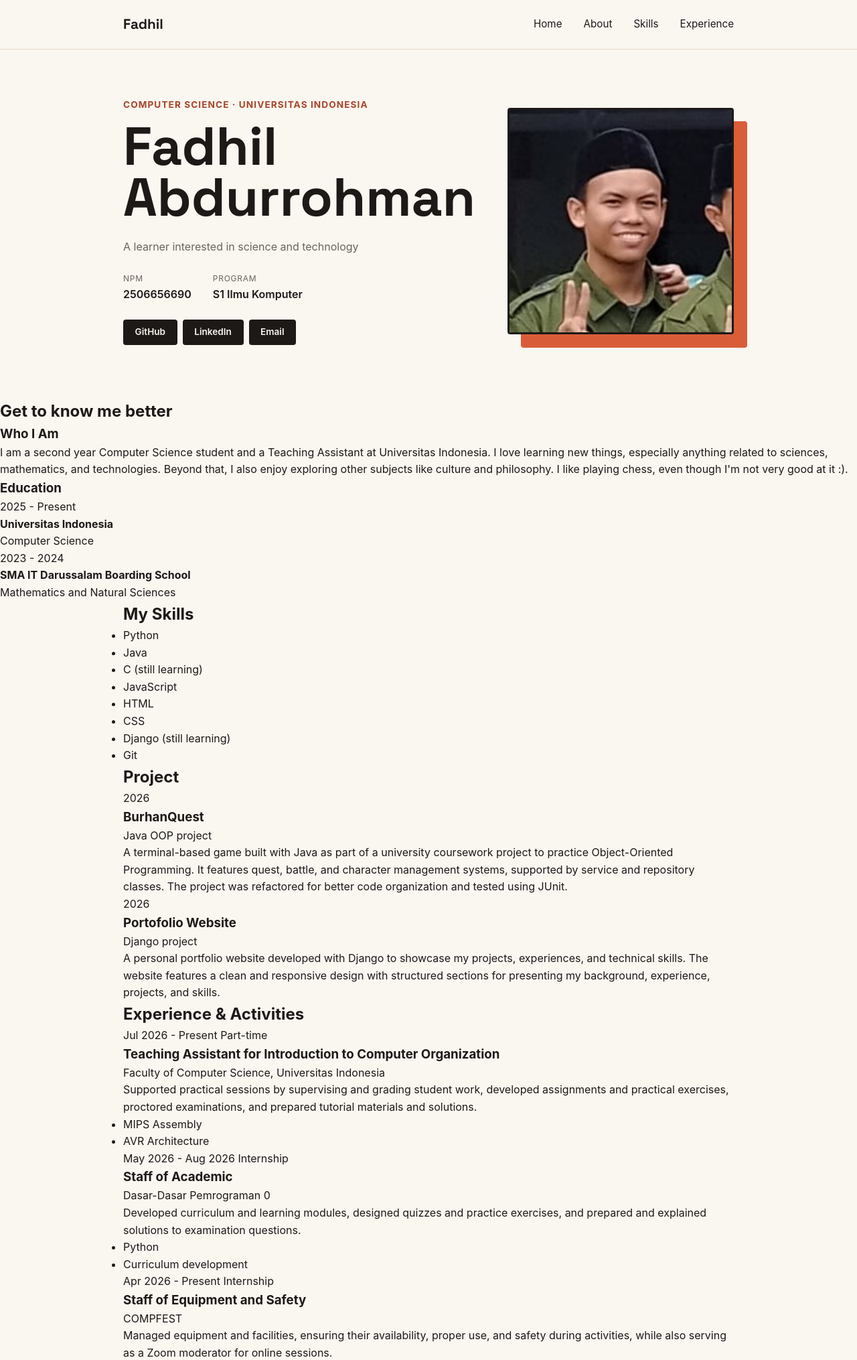
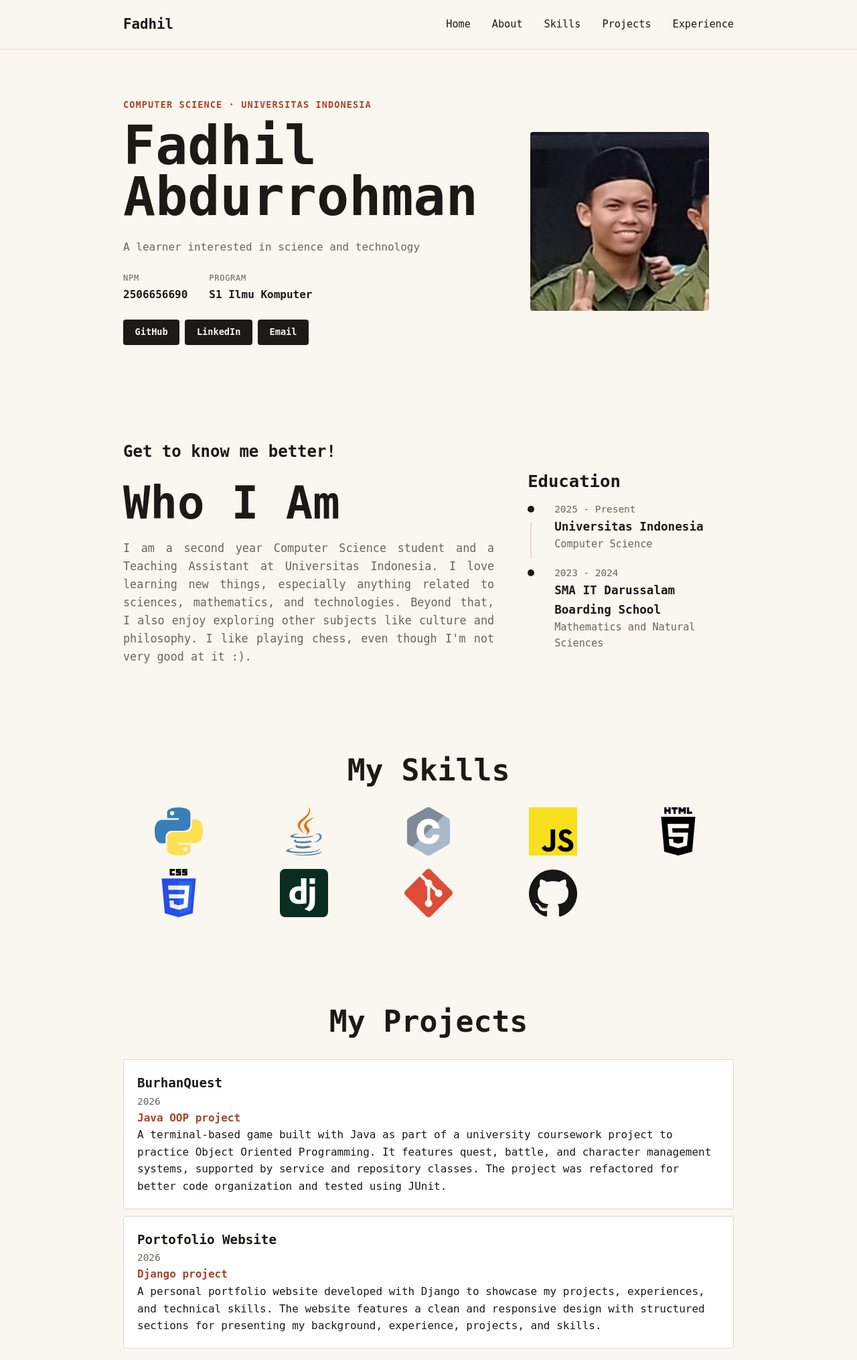
Before and after one commit to fadhilabdurrohman/myportofolio, a Django app: page / in a window 1280 px wide. Shown: the top 2030 px of the page at 67% size. Run offline with Django 5.2, Linux system fonts and the light colour scheme.

Commit message:
style: add web styling

```diff
--- a/static/css/style.css
+++ b/static/css/style.css
@@ -15,14 +15,14 @@
 }
 
 body {
-    font-family: -apple-system, "Segoe UI", Roboto, Helvetica, Arial, sans-serif;
+    font-family: "JetBrains Mono", monospace;
     color: var(--ink);
     background-color: var(--paper);
     line-height: 1.6;
 }
 
-h1, .brand {
-    font-family: "Space Grotesk", -apple-system, sans-serif;
+h2 {
+    font-size: clamp(2rem, 4vw, 2.8rem);
 }
 
 .container {
@@ -145,17 +145,8 @@ h1, .brand {
     grid-area: photo;
     align-self: center;
     position: relative;
-}
-
-.photo-block {
-    position: absolute;
-    top: 1.25rem;
-    left: 1.25rem;
-    width: 100%;
-    height: 100%;
-    background-color: var(--accent);
-    border-radius: var(--radius);
-    z-index: 0;
+    width: 80%;
+    transform: translate(30px, 0px);
 }
 
 .avatar {
@@ -166,7 +157,167 @@ h1, .brand {
     aspect-ratio: 1 / 1;
     object-fit: cover;
     border-radius: var(--radius);
-    border: 3px solid var(--ink);
+}
+
+.about, .skills, .projects, .experience {
+    padding: 60px 0;
+}
+
+.about-grid {
+    display: grid;
+    gap: 5px;
+}
+
+.about-identity h2 {
+    font-size: clamp(1.5rem, 1.5vw, 2.5rem);
+}
+
+.about-content {
+    display: grid;
+    grid-template-columns: 1.8fr 1fr;
+    gap: 50px;
+}
+
+.about-info h3 {
+    font-size: 4.2rem;
+}
+
+.about-info p {
+    max-width: 650px;
+    color: var(--text-muted);
+    text-align: justify;
+    font-size: 1.05rem;
+}
+
+.education h3 {
+    font-size: 1.6rem;
+}
+
+.education-item {
+    position: relative;
+    display: grid;
+    grid-template-columns: 24px 1fr;
+    column-gap: 16px;
+    padding: 10px 0;
+}
+
+.education-item::before {
+    content: "";
+    width: 10px;
+    height: 10px;
+    background-color: var(--ink);
+    border-radius: 50%;
+    margin-top: 6px;
+}
+
+.education-item:not(:last-child)::after {
+    content: "";
+    position: absolute;
+    left: 4px;
+    top: 40px;
+    bottom: 0;
+    width: 2px;
+    background-color: var(--line);
+}
+
+.education-year {
+    grid-column: 2;
+    color: var(--text-muted);
+    font-size: 0.9rem;
+}
+
+.education-item h4 {
+    grid-column: 2;
+    font-size: 1.1rem;
+}
+
+.education-item p {
+    grid-column: 2;
+    color: var(--text-muted);
+    font-size: 0.95rem;
+}
+
+.skills-identity, .projects-identity, .experience-identity {
+    text-align: center;
+    margin-bottom: 20px;
+}
+
+.skills-list {
+    list-style: none;
+    display: grid;
+    grid-template-columns: repeat(5, 1fr);
+    gap: 20px;
+}
+
+.skills-item {
+    display: flex;
+    justify-content: center;
+    align-items: center;
+}
+
+.skills-item img {
+    width: 72px;
+    height: 72px;
+    object-fit: contain;
+    transition: transform 0.2s ease;
+}
+
+.skills-item:hover img {
+    transform: scale(1.2);
+}
+
+.projects-content, .experience-content  {
+    display: grid;
+    gap: 10px;
+}
+
+.projects-item, .experience-item {
+    border: 1px solid var(--line);
+    border-radius: var(--radius);
+    padding: 20px;
+    background-color: #ffffff;
+    transition: transform 0.2s ease, box-shadow 0.2s ease;
+}
+
+.projects-item:hover, .experience-item:hover {
+    transform: translateY(-5px);
+    box-shadow: 0 8px 20px rgba(0, 0, 0, 0.08);
+}
+
+.projects-meta h3, .experience-meta h3 {
+    font-size: 1.2rem;
+}
+
+.projects-year, .experience-date, .experience-type {
+    display: block;
+    color: var(--text-muted);
+    font-size: 0.9rem;
+}
+
+.projects-type, .experience-organization {
+    color: var(--accent-dark);
+    font-weight: 700;
+}
+
+.experience-meta {
+    display: flex;
+    flex-direction: column;
+}
+
+.experience-skills {
+    list-style: none;
+    display: flex;
+    flex-wrap: wrap;
+    gap: 10px;
+    margin-top: 20px;
+}
+
+.experience-skills li {
+    border: 1px solid var(--line);
+    border-radius: var(--radius);
+    padding: 4px 8px;
+    font-size: 0.85rem;
+    color: var(--text-muted);
 }
 
 .site-footer {
@@ -180,16 +331,27 @@ h1, .brand {
     .hero-grid {
         grid-template-columns: 1fr;
         grid-template-areas:
+            "photo"
             "identity"
-            "photo"
             "details";
     }
 
     .hero-photo {
-        max-width: 220px;
+        width: 100%;
+        max-width: none;
+        transform: none;
     }
 
     .social-links {
         justify-content: flex-start;
     }
+
+    .about-info h3 {
+        font-size: 3.8rem;
+    }
+
+    .about-content {
+        grid-template-columns: 1fr;
+        gap: 20px;
+    }
 }
--- a/templates/index.html
+++ b/templates/index.html
@@ -7,6 +7,7 @@
     <link rel="preconnect" href="https://fonts.googleapis.com">
     <link rel="preconnect" href="https://fonts.gstatic.com" crossorigin>
     <link href="https://fonts.googleapis.com/css2?family=Space+Grotesk:wght@500;700&display=swap" rel="stylesheet">
+    <link href="https://cdn.jsdelivr.net/gh/devicons/devicon@latest/devicon.min.css" rel="stylesheet">
     <link rel="stylesheet" href="/static/css/style.css">
 </head>
 <body>
@@ -17,6 +18,7 @@
                 <a href="#profile">Home</a>
                 <a href="#about">About</a>
                 <a href="#skills">Skills</a>
+                <a href="#projects">Projects</a>
                 <a href="#experience">Experience</a>
             </nav>
         </div>
@@ -31,7 +33,6 @@
                     <h1>Fadhil Abdurrohman</h1>
                 </div>
                 <div class="hero-photo">
-                    <div class="photo-block"></div>
                     <img class="avatar" src="/static/img/me.jpeg" alt="Photo of Fadhil">
                 </div>
                 <div class="hero-details">
@@ -56,12 +57,12 @@
         </section>
 
         <section class="about" id="about">
-            <div classs="container">
+            <div class="container about-grid">
                 <div class="about-identity">
-                    <h2>Get to know me better</h2>
+                    <h2>Get to know me better!</h2>
                 </div>
-                <div class="about-grid">
                 <div class="about-content">
+                    <div class="about-info">
                         <h3>Who I Am</h3>
                         <p>
                             I am a second year Computer Science student and a Teaching Assistant at Universitas Indonesia. I love learning new things, especially anything related to sciences, mathematics, and technologies. Beyond that, I also enjoy exploring other subjects like culture and philosophy. I like playing chess, even though I'm not very good at it :).
@@ -85,37 +86,38 @@
         </section>
 
         <section class="skills" id="skills">
-            <div class="container">
+            <div class="container skills-grid">
                 <div class="skills-identity">
                     <h2>My Skills</h2>
                 </div>
                 <div class="skills-content">
                     <ul class="skills-list">
                         <li class="skills-item">
-                            <span class="skills-name">Python</span>
+                            <img src="/static/img/skills/python.svg" alt="Python">
                         </li>
                         <li class="skills-item">
-                            <span class="skills-name">Java</span>
+                            <img src="/static/img/skills/java.svg" alt="Java">
                         </li>
                         <li class="skills-item">
-                            <span class="skills-name">C</span>
-                            <span class="skills-note">(still learning)</span>
+                            <img src="/static/img/skills/c.svg" alt="C">
                         </li>
                         <li class="skills-item">
-                            <span class="skills-name">JavaScript</span>
+                            <img src="/static/img/skills/javascript.svg" alt="JavaScript">
                         </li>
                         <li class="skills-item">
-                            <span class="skills-name">HTML</span>
+                            <img src="/static/img/skills/html-5.svg" alt="HTML-5">
                         </li>
                         <li class="skills-item">
-                            <span class="skills-name">CSS</span>
+                            <img src="/static/img/skills/css-3.svg" alt="CSS-3">
                         </li>
                         <li class="skills-item">
-                            <span class="skills-name">Django</span>
-                            <span class="skills-note">(still learning)</span>
+                            <img src="/static/img/skills/django-icon.svg" alt="Django">
                         </li>
                         <li class="skills-item">
-                            <span class="skills-name">Git</span>
+                            <img src="/static/img/skills/git-icon.svg" alt="Git">
+                        </li>
+                        <li class="skills-item">
+                            <img src="/static/img/skills/github-icon.svg" alt="GitHub">
                         </li>
                     </ul>
                 </div>
@@ -123,35 +125,43 @@
         </section>
 
         <section class="projects" id="projects">
-            <div class="container">
+            <div class="container projects-grid">
                 <div class="projects-identity">
-                    <h2>Project</h2>
+                    <h2>My Projects</h2>
                 </div>
                 <div class="projects-content">
 
-                    <article class="project-item">
-                        <div class="project-info">
-                            <span class="">2026</span>
+                    <article class="projects-item">
+                        <div class="projects-info">
+                            <div class="projects-meta">
                                 <h3>BurhanQuest</h3>
-                            <p class="project-type">
+                                <span class="projects-year">2026</span>
+                            </div>
+                            <div class="projects-detail">
+                                <p class="projects-type">
                                         Java OOP project
                                     </p>
-                            <p class="project-description">
-                                A terminal-based game built with Java as part of a university coursework project to practice Object-Oriented Programming. It features quest, battle, and character management systems, supported by service and repository classes. The project was refactored for better code organization and tested using JUnit.
+                                <p class="projects-description">
+                                    A terminal-based game built with Java as part of a university coursework project to practice Object Oriented Programming. It features quest, battle, and character management systems, supported by service and repository classes. The project was refactored for better code organization and tested using JUnit.
                                 </p>
+                            </div>
                         </div>
                     </article>
 
-                    <article class="project-item">
-                        <div class="project-info">
-                            <span class="">2026</span>
+                    <article class="projects-item">
+                        <div class="projects-info">
+                            <div class="projects-meta">
                                 <h3>Portofolio Website</h3>
-                            <p class="project-type">
+                                <span class="projects-year">2026</span>
+                            </div>
+                            <div class="projects-meta">
+                                <p class="projects-type">
                                     Django project
                                 </p>
-                            <p class="project-description">
+                                <p class="projects-description">
                                 A personal portfolio website developed with Django to showcase my projects, experiences, and technical skills. The website features a clean and responsive design with structured sections for presenting my background, experience, projects, and skills.
                                 </p>
+                            </div>
                         </div>
                     </article>
 
@@ -160,73 +170,82 @@
         </section>
 
         <section class="experience" id="experience">
-            <div class="container">
+            <div class="container experience-grid">
                 <div class="experience-identity">
-                    <h2>Experience & Activities</h2>
+                    <h2>Experiences & Activities</h2>
                 </div>
                 <div class="experience-content">
 
                     <article class="experience-item">
+                        <div class="experience-info">
                             <div class="experience-meta">
+                                <h3>Teaching Assistant for Introduction to Computer Organization</h3>
                                 <span class="experience-date">Jul 2026 - Present</span>
-                            <span>Part-time</span>
+                                <span class="experience-type">Part-time</span>
                             </div>
                             <div class="experience-detail">
-                            <h3>Teaching Assistant for Introduction to Computer Organization</h3>
+
                                 <p class="experience-organization">Faculty of Computer Science, Universitas Indonesia</p>
-                            <p class="experience-desccription">Supported practical sessions by supervising and grading student work, developed assignments and practical exercises, proctored examinations, and prepared tutorial materials and solutions.</p>
+                                <p class="experience-description">Supported practical sessions by supervising and grading student work, developed assignments and practical exercises, proctored examinations, and prepared tutorial materials and solutions.</p>
                                 <ul class="experience-skills">
                                     <li>MIPS Assembly</li>
                                     <li>AVR Architecture</li>
                                 </ul>
                             </div>
+                        </div>
                     </article>
 
                     <article class="experience-item">
+                        <div class="experience-info">
                             <div class="experience-meta">
-                            <span class="experience-year">May 2026 - Aug 2026</span>
-                            <span>Internship</span>
+                                <h3>Staff of Academic</h3>
+                                <span class="experience-date">May 2026 - Aug 2026</span>
+                                <span class="experience-type">Internship</span>
                             </div>
                             <div class="experience-detail">
-                            <h3>Staff of Academic</h3>
                                 <p class="experience-organization">Dasar-Dasar Pemrograman 0</p>
-                            <p class="experience-desccription">Developed curriculum and learning modules, designed quizzes and practice exercises, and prepared and explained solutions to examination questions.</p>
+                                <p class="experience-description">Developed curriculum and learning modules, designed quizzes and practice exercises, and prepared and explained solutions to examination questions.</p>
                                 <ul class="experience-skills">
                                     <li>Python</li>
                                     <li>Curriculum development</li>
                                 </ul>
                             </div>
+                        </div>
                     </article>
 
                     <article class="experience-item">
+                        <div class="experience-info">
                             <div class="experience-meta">
-                            <span class="experience-year">Apr 2026 - Present</span>
-                            <span>Internship</span>
+                                <h3>Staff of Equipment and Safety</h3>
+                                <span class="experience-date">Apr 2026 - Present</span>
+                                <span class="experience-type">Internship</span>
                             </div>
                             <div class="experience-detail">
-                            <h3>Staff of Equipment and Safety</h3>
                                 <p class="experience-organization">COMPFEST</p>
-                            <p class="experience-desccription">Managed equipment and facilities, ensuring their availability, proper use, and safety during activities, while also serving as a Zoom moderator for online sessions.</p>
+                                <p class="experience-description">Managed equipment and facilities, ensuring their availability, proper use, and safety during activities, while also serving as a Zoom moderator for online sessions.</p>
                                 <ul class="experience-skills">
                                     <li>Equipment management</li>
                                     <li>Communication</li>
                                 </ul>
                             </div>
+                        </div>
                     </article>
 
                     <article class="experience-item">
+                        <div class="experience-info">
                             <div class="experience-meta">
-                            <span class="experience-year">Sep 2025 - Dec 2025</span>
-                            <span>Internship</span>
+                                <h3>Community Service Intern</h3>
+                                <span class="experience-date">Sep 2025 - Dec 2025</span>
+                                <span class="experience-type">Internship</span>
                             </div>
                             <div class="experience-detail">
-                            <h3>Community Service Intern</h3>
                                 <p class="experience-organization">BEM Fakultas Ilmu Komputer Universitas Indonesia</p>
-                            <p class="experience-desccription">Implemented community service activities within the faculty, collaborated with team members, and supported various programs aimed at creating a positive impact.</p>
+                                <p class="experience-description">Implemented community service activities within the faculty, collaborated with team members, and supported various programs aimed at creating a positive impact.</p>
                                 <ul class="experience-skills">
                                     <li>Teamwork</li>
                                     <li>Communication</li>
                                 </ul>
+                            </div>
                         </div>
                     </article>
                 </div>
```
Also changed, not shown: static/img/skills/c.svg (added), static/img/skills/css-3.svg (added), static/img/skills/django-icon.svg (added), static/img/skills/git-icon.svg (added), static/img/skills/github-icon.svg (added), static/img/skills/html-5.svg (added), static/img/skills/java.svg (added), static/img/skills/javascript.svg (added), static/img/skills/python.svg (added). Lines whose indentation alone changed are shown as unchanged.
